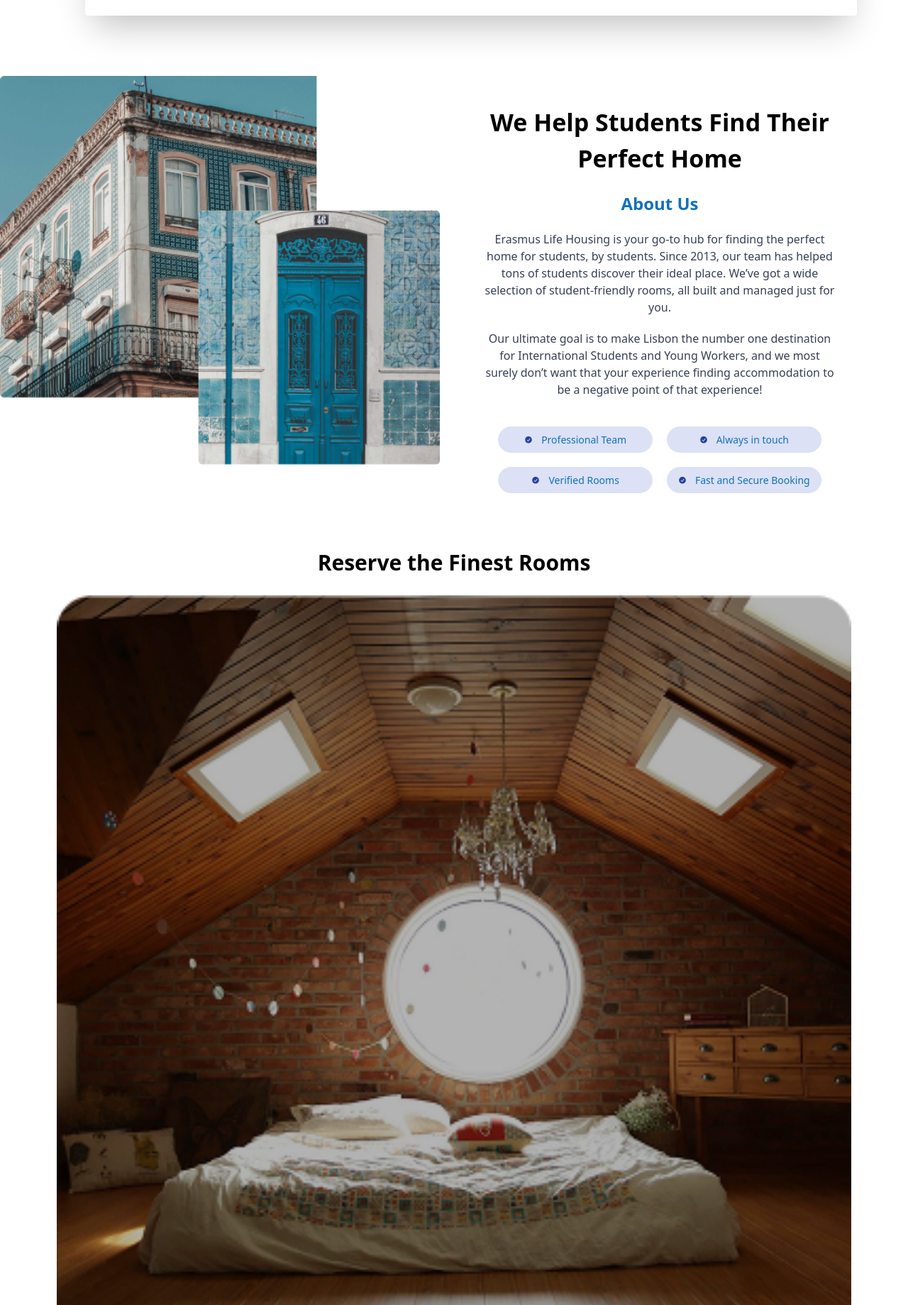
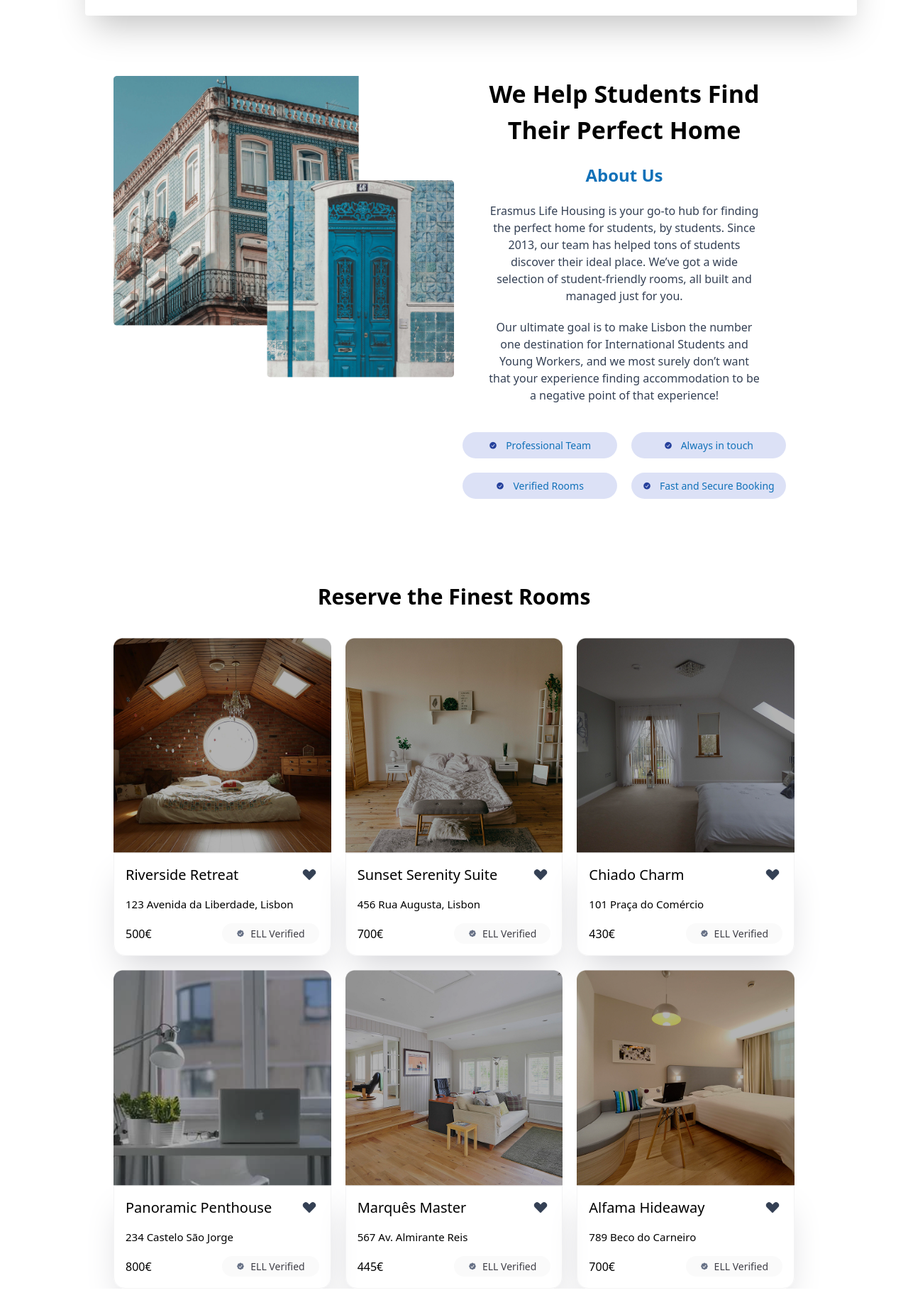
Before and after one commit to DsDigitalz/Booking-Website, a React (Vite) app: page / in a window 1280 px wide. Shown: the part 608-2447 px from the top of the page at 71% size. After the commit the page ends 2424 px from the top, so only its background shows below. Built offline with nearby package versions, Linux system fonts and the light colour scheme.

Commit message:
worked with responsiveness

```diff
--- a/src/Component/About.jsx
+++ b/src/Component/About.jsx
@@ -2,16 +2,16 @@ import React from "react";
 
 export default function About() {
   return (
-    <section className="max-w-[1440px] mt-20 lg:mt-30 mx-auto flex flex-col lg:flex-row ">
+    <section className="max-w-[1440px] px-5 mt-20 lg:mt-30 mx-auto flex flex-col lg:flex-row sm:px-20  lg:px-20 xl:px-40">
       {/* About image */}
       <div className=" justify-center w-full lg:flex-1">
         <img src="AboutImg.png" alt="" className="w-full" />
       </div>
 
       {/* About Info */}
-      <div className="mt-10 flex flex-col items-center lg:flex-1 lg:pr-10 ">
+      <div className="mt-10 flex flex-col items-center lg:flex-1 lg:mt-0">
         <div className='w-[90%]'>
-          <h1 className="font-bold text-[30px] text-center lg:w-] lg:text-[34px]">
+          <h1 className="font-bold text-[30px] text-center  lg:text-[34px]">
             We Help Students Find Their Perfect Home
           </h1>
         </div>
--- a/src/Component/RoomCards.jsx
+++ b/src/Component/RoomCards.jsx
@@ -2,7 +2,7 @@ import React from "react";
 
 export default function RoomCards() {
   return (
-    <section className="max-w-[1440px] mt-20 px-10">
+    <section className="max-w-[1440px] mx-auto mt-20 lg:mt-30 px-10 lg:px-20 xl:px-40">
       {/* Card Heading */}
       <div className=" flex justify-center">
         <h1 className="font-semibold text-3xl text-center">
@@ -10,13 +10,13 @@ export default function RoomCards() {
         </h1>
       </div>
       {/* Cards info */}
-      <div className="mt-7 grid grid-cols-1 gap-5 sm:flex-col sm:items-center md:px-10">
+      <div className="mt-10 grid grid-cols-1 gap-5 sm:flex-col sm:items-center md:px-10 lg:px-0 md:grid-cols-2 lg:grid-cols-3">
         {/* Card 1 */}
         <div className="">
           <div>
             <img src="/card1.png" alt="" className="sm:w-full" />
           </div>
-          <div className="border border-zinc-100 shadow-2xl shadow-zinc-300 rounded-2xl p-4">
+          <div className="border border-zinc-100 shadow-2xl shadow-zinc-300 rounded-b-2xl p-4">
             <div className="flex justify-between items-center">
               <h2 className="text-xl font-medium">Riverside Retreat</h2>
               <img src="Heart.png" alt="" className="w-7" />
@@ -41,7 +41,7 @@ export default function RoomCards() {
           <div>
             <img src="/card2.png" alt="" className="sm:w-full" />
           </div>
-          <div className="border border-zinc-100 shadow-2xl shadow-zinc-300 rounded-2xl  p-4">
+          <div className="border border-zinc-100 shadow-2xl shadow-zinc-300 rounded-b-2xl  p-4">
             <div className="flex justify-between items-center">
               <h2 className="text-xl font-medium">Sunset Serenity Suite</h2>
               <img src="Heart.png" alt="" className="w-7" />
@@ -66,7 +66,7 @@ export default function RoomCards() {
           <div>
             <img src="/card3.png" alt="" className="sm:w-full" />
           </div>
-          <div className="border border-zinc-100 shadow-2xl shadow-zinc-300 rounded-2xl  p-4">
+          <div className="border border-zinc-100 shadow-2xl shadow-zinc-300 rounded-b-2xl  p-4">
             <div className="flex justify-between items-center">
               <h2 className="text-xl font-medium">Chiado Charm</h2>
               <img src="Heart.png" alt="" className="w-7" />
@@ -90,7 +90,7 @@ export default function RoomCards() {
           <div>
             <img src="/card4.png" alt="" className="sm:w-full" />
           </div>
-          <div className="border border-zinc-100 shadow-2xl shadow-zinc-300 rounded-2xl  p-4">
+          <div className="border border-zinc-100 shadow-2xl shadow-zinc-300 rounded-b-2xl  p-4">
             <div className="flex justify-between items-center">
               <h2 className="text-xl font-medium">Panoramic Penthouse</h2>
               <img src="Heart.png" alt="" className="w-7" />
@@ -114,7 +114,7 @@ export default function RoomCards() {
           <div>
             <img src="/card5.png" alt="" className="sm:w-full" />
           </div>
-          <div className="border border-zinc-100 shadow-2xl shadow-zinc-300 rounded-2xl  p-4">
+          <div className="border border-zinc-100 shadow-2xl shadow-zinc-300 rounded-b-2xl  p-4">
             <div className="flex justify-between items-center">
               <h2 className="text-xl font-medium">Marquês Master</h2>
               <img src="Heart.png" alt="" className="w-7" />
@@ -138,7 +138,7 @@ export default function RoomCards() {
           <div>
             <img src="/card6.png" alt="" className="sm:w-full" />
           </div>
-          <div className="border border-zinc-100 shadow-2xl shadow-zinc-300 rounded-2xl  p-4">
+          <div className="border border-zinc-100 shadow-2xl shadow-zinc-300 rounded-b-2xl  p-4">
             <div className="flex justify-between items-center">
               <h2 className="text-xl font-medium">Alfama Hideaway</h2>
               <img src="Heart.png" alt="" className="w-7" />
```
